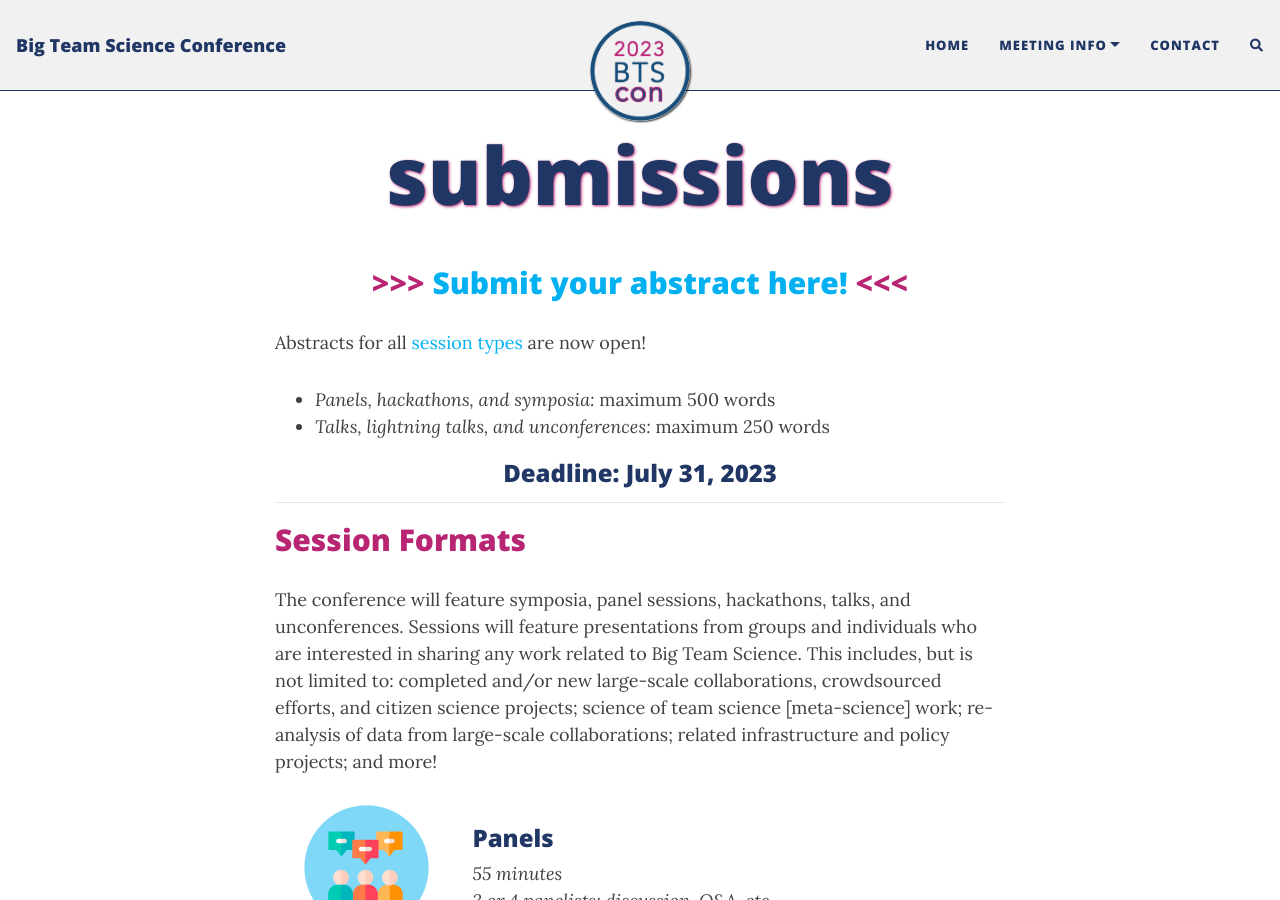
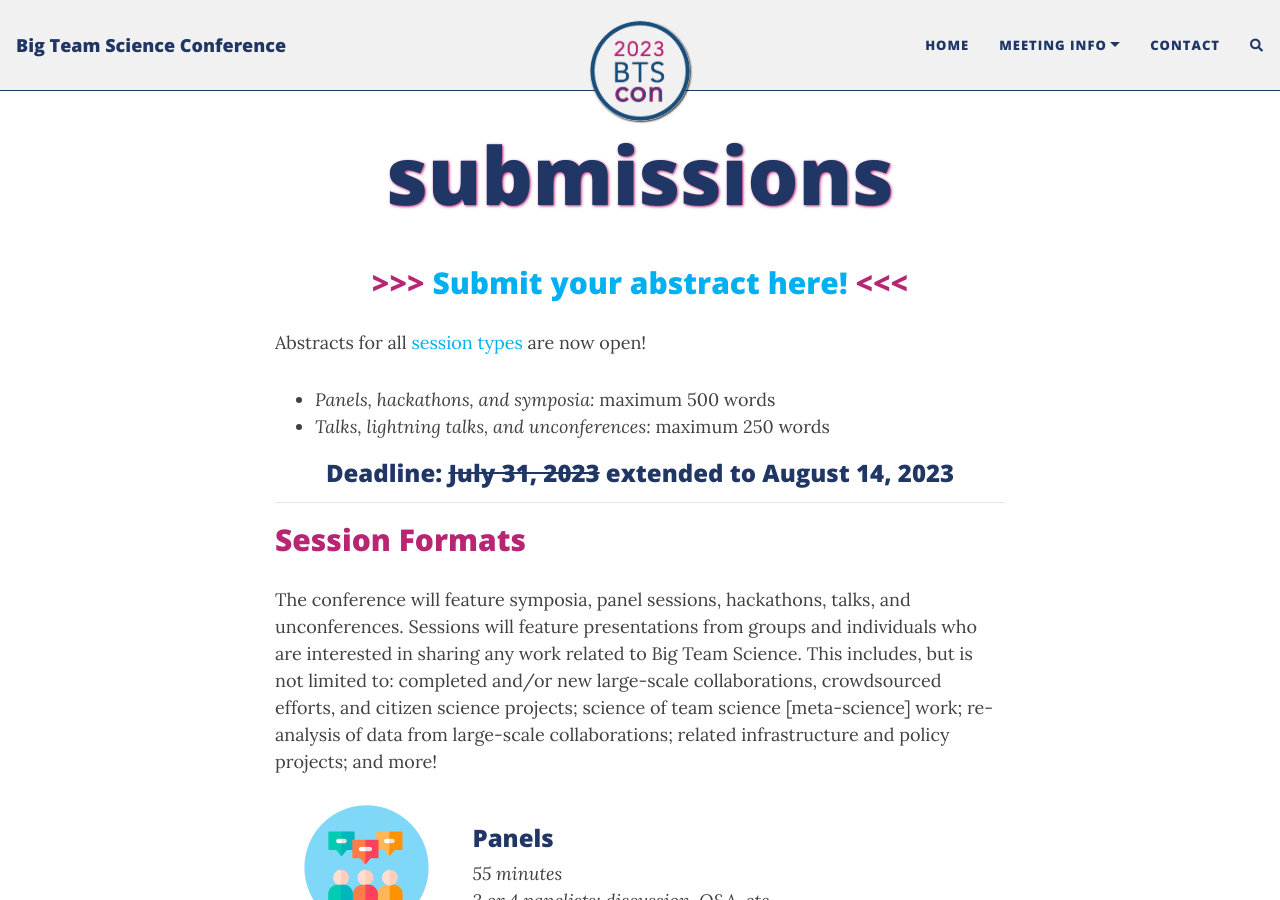
Before and after one commit to bigteamscienceconference/bigteamscienceconference.github.io, a Jekyll site: the page built from submissions.md, in a window 1280 px wide and 900 px high. Built offline with Jekyll 4.4.1, drawn with Linux system fonts in a browser that asks for light colours; nearby versions of some CDN libraries; comment, search, counter and statistics services are not loaded.

Commit message:
Update submissions.md

```diff
--- a/submissions.md
+++ b/submissions.md
@@ -10,7 +10,8 @@ Abstracts for all <a href="#sessions">session types</a> are now open!
 * *Panels, hackathons, and symposia:* maximum 500 words
 * *Talks, lightning talks, and unconferences:* maximum 250 words
 
-<h3 align="center">Deadline: July 31, 2023</h3>
+<h3 align="center">Deadline: <s>July 31, 2023</s> extended to August 14, 2023</h3>
+
 
 
 ***
```
